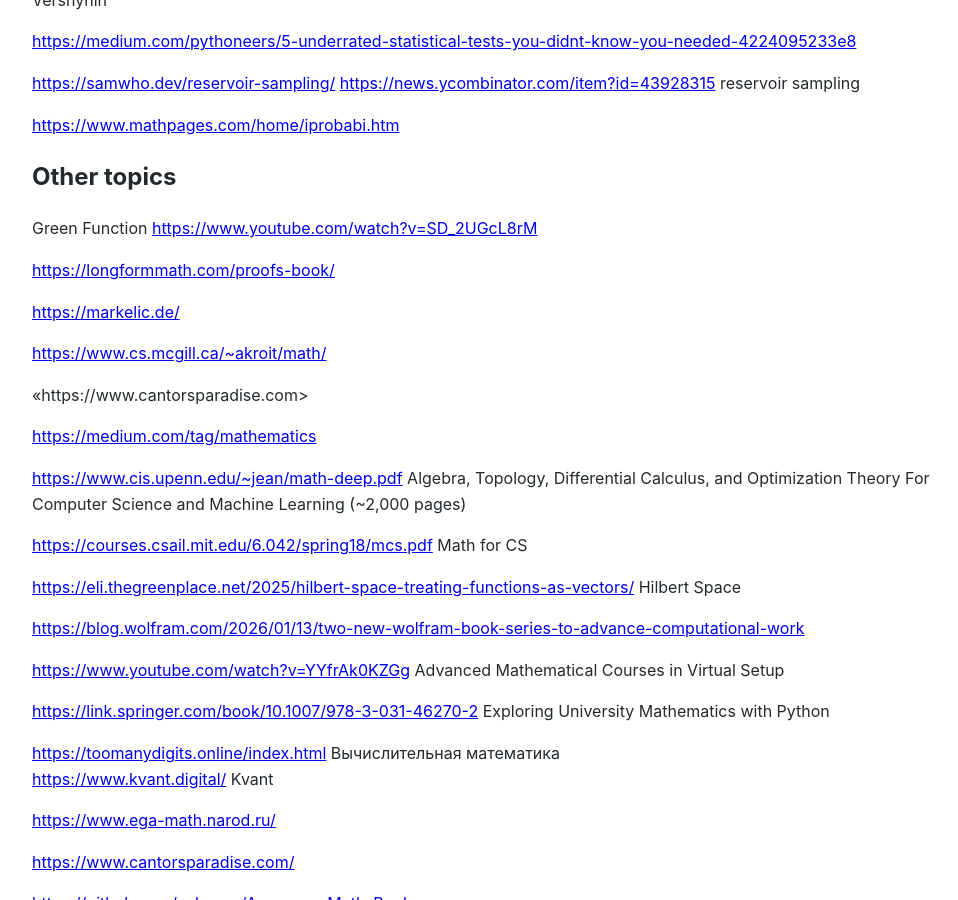
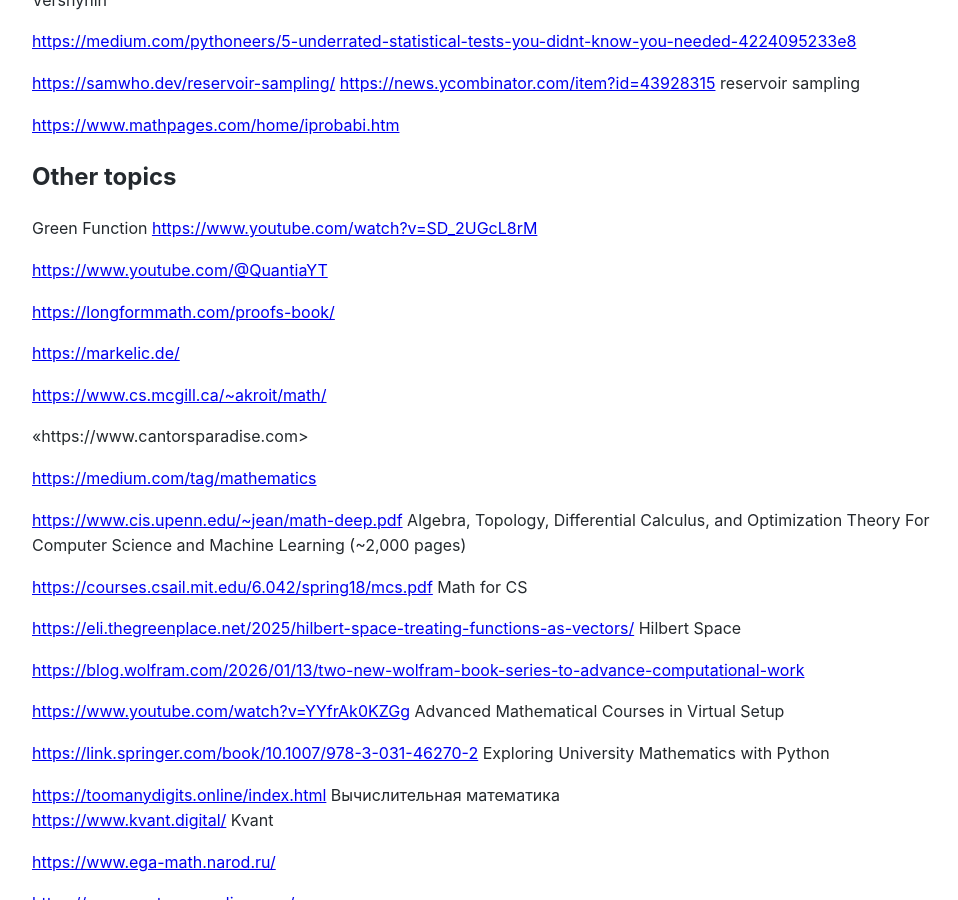
Before and after one commit to Michael-Lubinsky/michael-lubinsky.github.com, a Jekyll site: the page built from math/math.md, in a window 1280 px wide and 900 px high, scrolled down 1893 px. Shown: the whole window, without its empty margins (158-1116 px from the left). Built offline with Jekyll 4.4.1, drawn with Linux system fonts in a browser that asks for light colours; our own code applies the rules of GitHub Pages for plain Markdown files.

Commit message:
Update math.md

```diff
--- a/math/math.md
+++ b/math/math.md
@@ -85,6 +85,8 @@
 
 ## Other topics
 Green Function <https://www.youtube.com/watch?v=SD_2UGcL8rM>
+
+<https://www.youtube.com/@QuantiaYT>
 
 <https://longformmath.com/proofs-book/>
 
```
